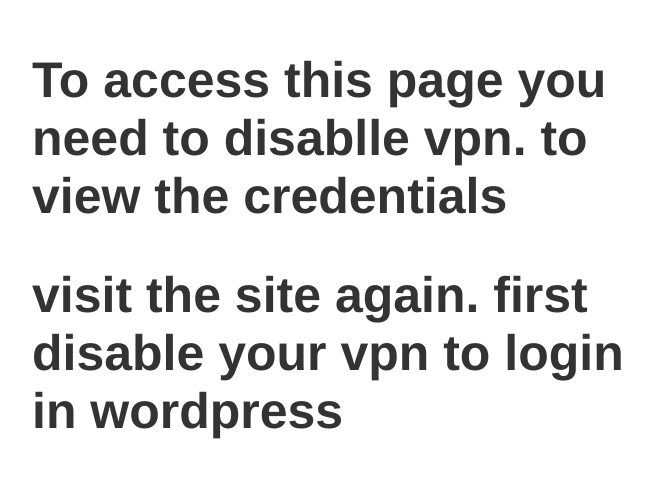
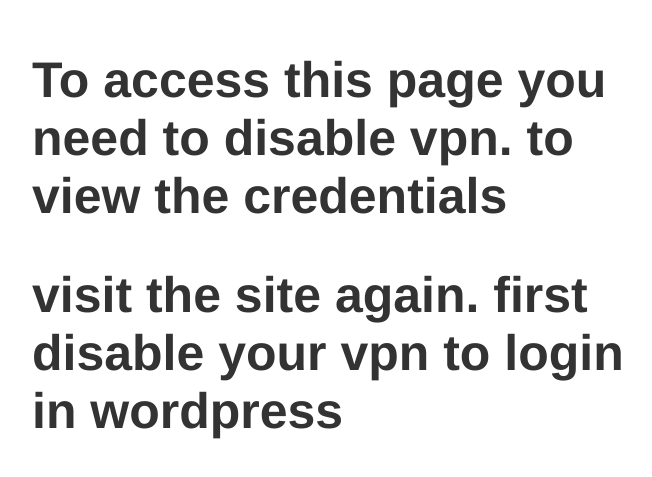
Before and after one commit to bluefalcon1029/access_granted, a plain HTML site: page index.html in a window 1280 px wide. Shown: the part 149-626 px from the top of the page, without its empty margins (283-935 px from the left). Drawn offline with Linux system fonts and the light colour scheme.

Commit message:
Update index.html

```diff
--- a/index.html
+++ b/index.html
@@ -10,7 +10,7 @@
 </style>
 
 <article>
-    <h1>To access this page you need to disablle vpn. to view the credentials </h1>
+    <h1>To access this page you need to disable vpn. to view the credentials </h1>
     <h1>visit the site again. first disable your vpn to login in wordpress</h1>
     <div>
 </div>
```
